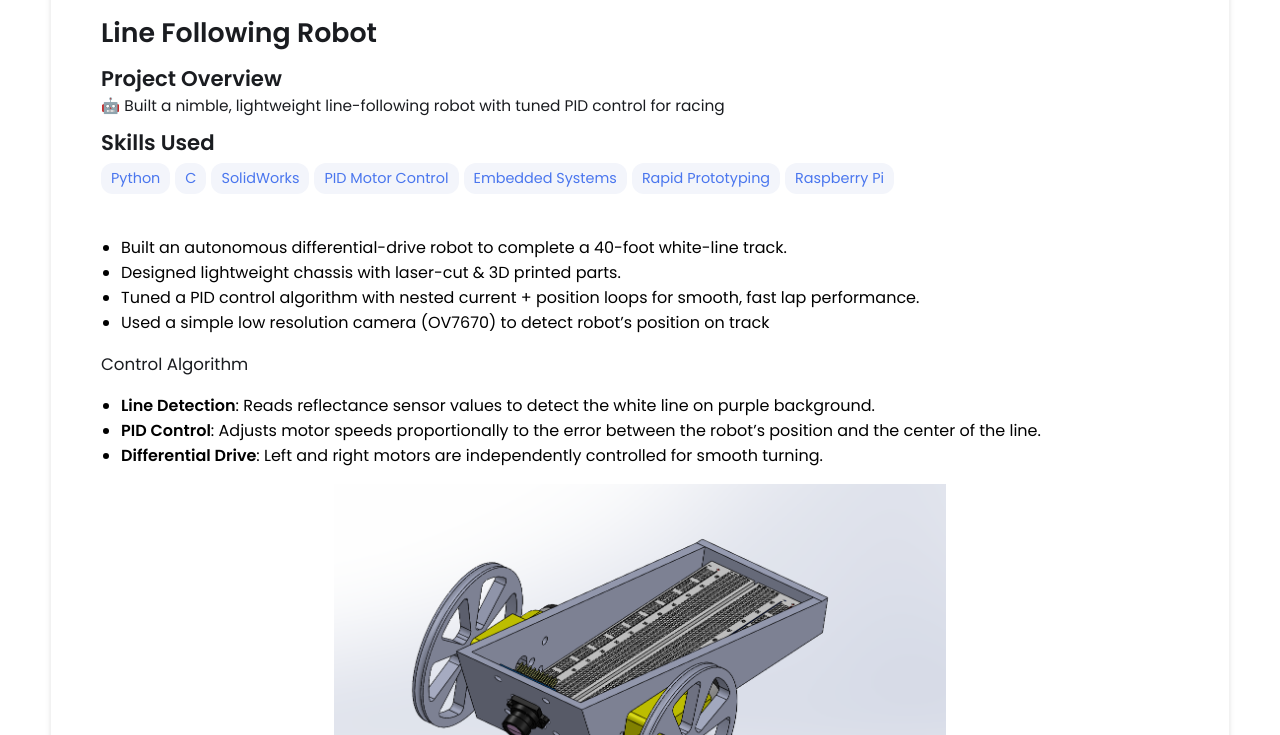
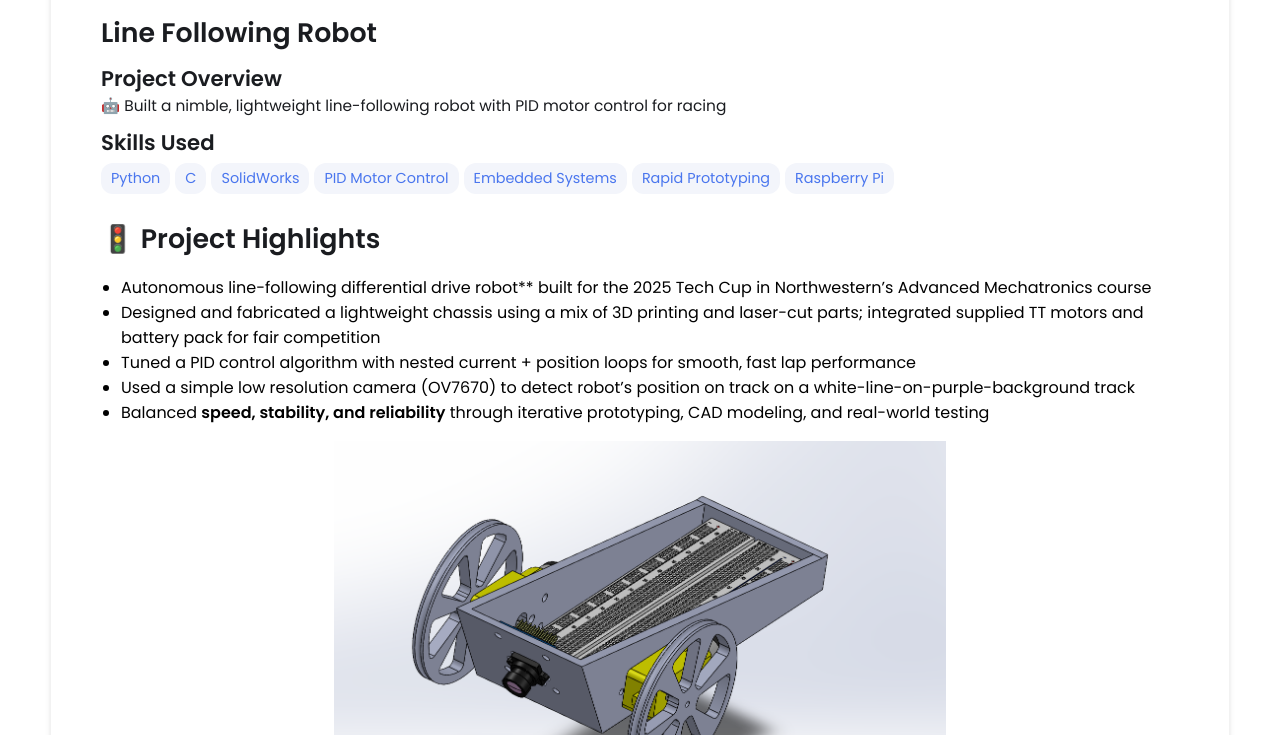
Before and after one commit to danielklloglu/danielklloglu.github.io, a Jekyll site: the page built from _projects/line-robot/index.md, in a window 1280 px wide and 900 px high, scrolled down 329 px, cut to the strip 165-900 px from the top of the window. Built offline with Jekyll 4.4.1, drawn with Linux system fonts in a browser that asks for light colours.

Commit message:
Update index.md

```diff
--- a/_projects/line-robot/index.md
+++ b/_projects/line-robot/index.md
@@ -1,7 +1,7 @@
 ---
 layout: post
 title: Line Following Robot
-description: 🤖 Built a nimble, lightweight line-following robot with tuned PID control for racing
+description: 🤖 Built a nimble, lightweight line-following robot with PID motor control for racing
 skills:
 - Python
 - C
@@ -12,15 +12,19 @@ skills:
 - Raspberry Pi
 main-image: /robotside.jpeg
 ---
-* Built an autonomous differential-drive robot to complete a 40-foot white-line track.
-* Designed lightweight chassis with laser-cut & 3D printed parts.
-* Tuned a PID control algorithm with nested current + position loops for smooth, fast lap performance.
-* Used a simple low resolution camera (OV7670) to detect robot's position on track
+# 🚦 Project Highlights
+* Autonomous line-following differential drive robot** built for the 2025 Tech Cup in Northwestern’s Advanced Mechatronics course
+* Designed and fabricated a lightweight chassis using a mix of 3D printing and laser-cut parts; integrated supplied TT motors and battery pack for fair competition
+* Tuned a PID control algorithm with nested current + position loops for smooth, fast lap performance
+* Used a simple low resolution camera (OV7670) to detect robot's position on track on a white-line-on-purple-background track
+* Balanced **speed, stability, and reliability** through iterative prototyping, CAD modeling, and real-world testing
+
+{% include image-gallery.html images="robotCAD.png" height="400" %}
 
 ### Control Algorithm
 - **Line Detection**: Reads reflectance sensor values to detect the white line on purple background.
 - **PID Control**: Adjusts motor speeds proportionally to the error between the robot’s position and the center of the line.
 - **Differential Drive**: Left and right motors are independently controlled for smooth turning.
 
-{% include image-gallery.html images="robotCAD.png, robotiso.jpeg" height="400" %}
+{% include image-gallery.html images="robotiso.jpeg" height="400" %}
 <br>
```
